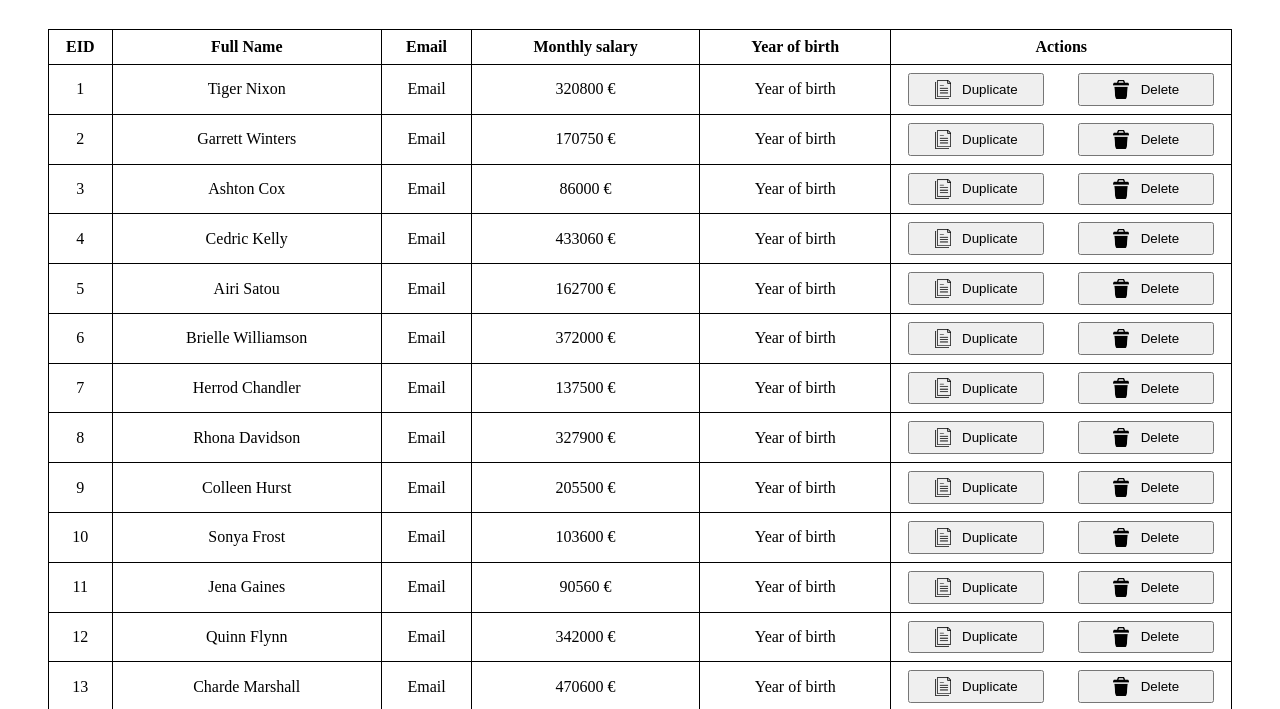
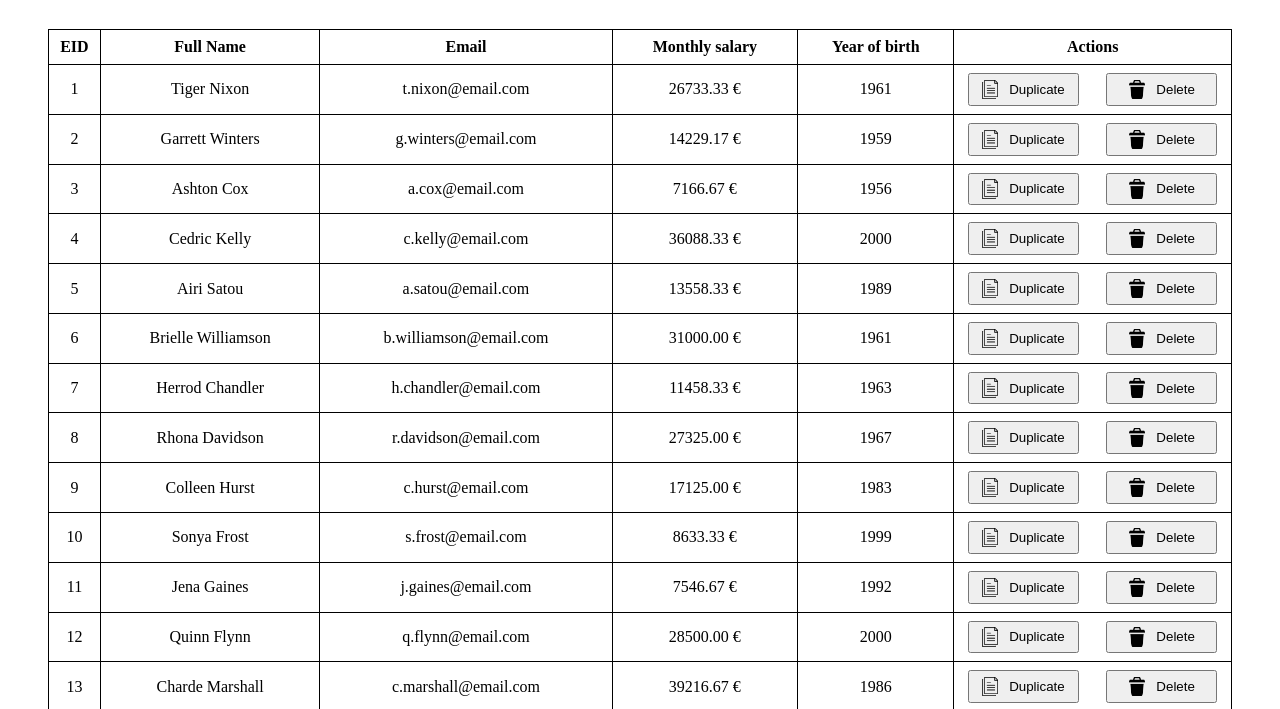
Before and after one commit to FTurleque/TP_WEB, a plain HTML site: page frontend-js/TP2_Employees/employees.html in a window 1280 px wide. Shown: the part 90-799 px from the top of the page. Drawn offline with Linux system fonts and the light colour scheme.

Commit message:
Add year of birth and email

```diff
--- a/frontend-js/TP2_Employees/assets/css/style.css
+++ b/frontend-js/TP2_Employees/assets/css/style.css
@@ -29,7 +29,7 @@ th, td {
     padding: .5rem 0 .5rem 0;
 }
 
-.buttons {
+.btns {
     display: flex;
     justify-content: space-around;
 }
--- a/frontend-js/TP2_Employees/assets/js/app.js
+++ b/frontend-js/TP2_Employees/assets/js/app.js
@@ -4,37 +4,31 @@ import {db_employees} from './fetchAPI.js'
 const url_employees = './assets/json/employees.json';
 const columnName = document.getElementById('column_name');
 const tbody = document.getElementById('employee_info');
+const duplicate = document.querySelector('.duplicate');
 
 let employees = await db_employees(url_employees);
 console.log(employees);
 
+
 const getEmployeeInfo = (data) => {
+    let today = new Date().getFullYear();
     let tr = html.createTrWithClass(`${data.id}`);
-    let tdEmployeeId = html.createTdWithClass('employeeId');
-    tdEmployeeId.textContent = data.id;
-    let tdFullName = html.createTdWithClass('fullName');
-    tdFullName.textContent = data.employee_name;
-    let tdEmail = html.createTdWithClass('email');
-    tdEmail.textContent = 'Email';
-    let tdSalary = html.createTdWithClass('salary');
-    tdSalary.textContent = `${data.employee_salary} €`;
-    let tdYearOfBirth = html.createTdWithClass('birthdate');
-    tdYearOfBirth.textContent = 'Year of birth';
+    let tdEmployeeId = html.createTdWithClass('employeeId', data.id);
+    let tdFullName = html.createTdWithClass('fullName', data.employee_name);
+    let tdEmail = html.createTdWithClass('email', emailCreation(data.employee_name) + '@email.com');
+    let tdSalary = html.createTdWithClass('salary', `${(data.employee_salary/12).toFixed(2)} €`);
+    let tdYearOfBirth = html.createTdWithClass('birthdate', (today - data.employee_age));
     let tdActions = html.createTdWithClass('action');
-
-    let buttons = html.createDivWithClass('buttons');
-    let duplicateEmployee = html.createButtonWithClass('duplicate btn');
-    let deleteEmployee = html.createButtonWithClass('delete btn');
+    let btns = html.createDivWithClass('btns');
+    let duplicateEmployee = html.createButtonWithClass('duplicate btn', 'Duplicate');
+    let deleteEmployee = html.createButtonWithClass('delete btn', 'Delete');
     let deleteImg = html.createImgWithClassAndUrl('deleteImg', './assets/css/delete.png');
     let duplicateImg = html.createImgWithClassAndUrl('deleteImg', './assets/css/duplicate.png');
-    duplicateEmployee.textContent = 'Duplicate';
-    deleteEmployee.textContent = 'Delete';
-    tdActions.appendChild(buttons)
-    buttons.appendChild(duplicateEmployee);
-    buttons.appendChild(deleteEmployee);
+    tdActions.appendChild(btns)
+    btns.appendChild(duplicateEmployee);
+    btns.appendChild(deleteEmployee);
     deleteEmployee.appendChild(deleteImg);
     duplicateEmployee.appendChild(duplicateImg);
-
     tr.appendChild(tdEmployeeId);
     tr.appendChild(tdFullName);
     tr.appendChild(tdEmail);
@@ -44,19 +38,20 @@ const getEmployeeInfo = (data) => {
     tbody.appendChild(tr);
 }
 
+const emailCreation = (fullName) => {
+    let names = fullName.split(' ');
+    let fistName = names[0].toLowerCase();
+    let lastName = names[1].toLowerCase();
+    return fistName[0] + '.' + lastName;
+}
+
 const getTheColumnName = () => {
-    let employeeId = html.createThWithClass('col_name',);
-    let fullName = html.createThWithClass('col_name');
-    let email = html.createThWithClass('col_name');
-    let salary = html.createThWithClass('col_name');
-    let yearOfBirth = html.createThWithClass('col_name');
-    let actions = html.createThWithClass('col_name');
-    employeeId.textContent = 'EID';
-    fullName.textContent = 'Full Name';
-    email.textContent = 'Email';
-    salary.textContent = 'Monthly salary';
-    yearOfBirth.textContent = 'Year of birth';
-    actions.textContent = 'Actions';
+    let employeeId = html.createThWithClass('col_name', 'EID');
+    let fullName = html.createThWithClass('col_name', 'Full Name');
+    let email = html.createThWithClass('col_name', 'Email');
+    let salary = html.createThWithClass('col_name', 'Monthly salary');
+    let yearOfBirth = html.createThWithClass('col_name', 'Year of birth');
+    let actions = html.createThWithClass('col_name', 'Actions');
     columnName.appendChild(employeeId);
     columnName.appendChild(fullName);
     columnName.appendChild(email);
--- a/frontend-js/TP2_Employees/assets/js/createHTMLelement.js
+++ b/frontend-js/TP2_Employees/assets/js/createHTMLelement.js
@@ -1,26 +1,28 @@
-let createTrWithClass = (className, id) => {
+let createTrWithClass = (className) => {
     let tr = document.createElement('tr');
     tr.setAttribute('id', className);
     return tr;
 }
 
-let createThWithClass = (className) => {
+let createThWithClass = (className, txt) => {
     let th = document.createElement('th');
     th.setAttribute('class', className);
+    th.textContent = txt;
     return th;
 }
 
-let createTdWithClass =  (className) => {
+let createTdWithClass =  (className, txt) => {
     let td = document.createElement('td');
     td.setAttribute('class', className);
+    td.textContent = txt;
     return td;
 }
 
-let createButtonWithClass = (className) => {
+let createButtonWithClass = (className, txt) => {
     let btn = document.createElement('button');
     btn.setAttribute('class', className);
-    btn.setAttribute('type', 'button');
-    btn.textContent = `${className}`;
+    // btn.setAttribute('type', 'button');
+    btn.textContent = txt;
     return btn;
 }
 
```
